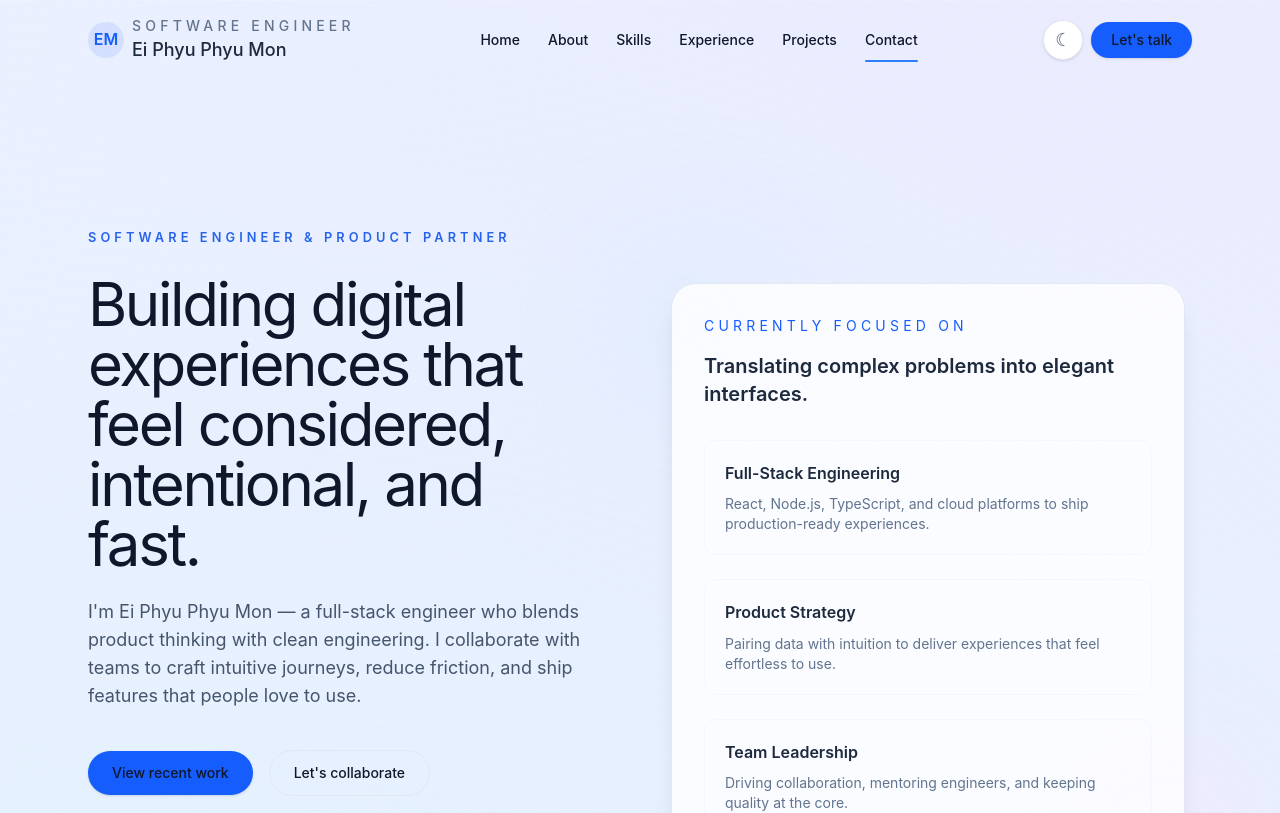
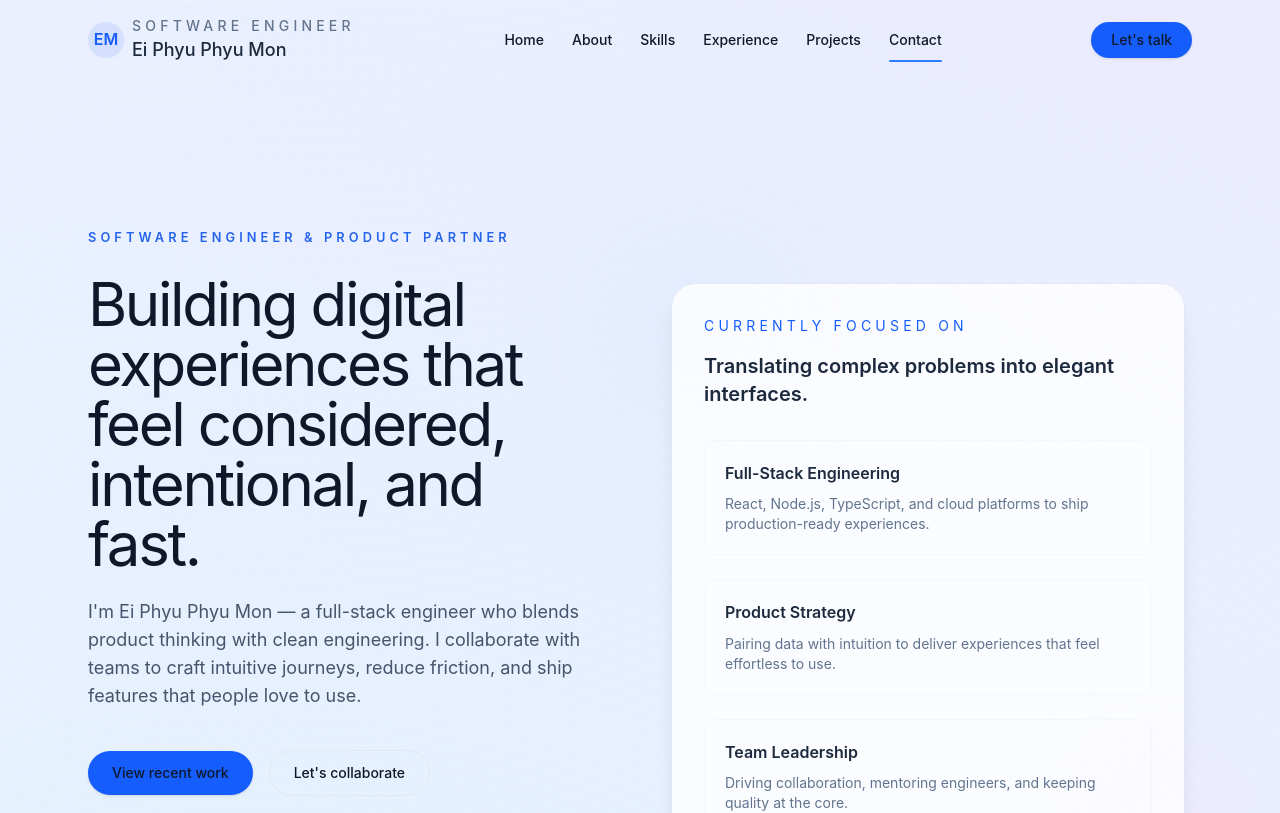
Before and after one commit to eppm27/website, a React (Vite) app in the folder my-portfolio/: page / in a window 1280 px wide. Shown: the top 813 px of the page. Built offline with nearby package versions, Linux system fonts and the light colour scheme.

Commit message:
removed theme switch features

```diff
--- a/my-portfolio/src/components/Navbar.jsx
+++ b/my-portfolio/src/components/Navbar.jsx
@@ -10,28 +10,10 @@ const sections = [
   { name: "contact", label: "Contact" },
 ];
 
-const lightTheme = "winter";
-const darkTheme = "business";
-
 const Navbar = () => {
-  const prefersDark =
-    typeof window !== "undefined" &&
-    window.matchMedia &&
-    window.matchMedia("(prefers-color-scheme: dark)").matches;
-
-  const [theme, setTheme] = useState(() => {
-    if (typeof window === "undefined") return "light";
-    return localStorage.getItem("theme") || (prefersDark ? "dark" : "light");
-  });
   const [activeSection, setActiveSection] = useState("home");
   const [isScrolled, setIsScrolled] = useState(false);
   const [isMenuOpen, setIsMenuOpen] = useState(false);
-
-  useEffect(() => {
-    const nextTheme = theme === "dark" ? darkTheme : lightTheme;
-    document.documentElement.setAttribute("data-theme", nextTheme);
-    localStorage.setItem("theme", theme);
-  }, [theme]);
 
   useEffect(() => {
     const handleScroll = () => setIsScrolled(window.scrollY > 16);
@@ -46,8 +28,6 @@ const Navbar = () => {
     window.addEventListener("resize", closeOnResize);
     return () => window.removeEventListener("resize", closeOnResize);
   }, [isMenuOpen]);
-
-  const toggleTheme = () => setTheme(theme === "light" ? "dark" : "light");
 
   const navLinkClasses = (name) =>
     `relative px-3 py-2 text-sm font-medium transition-colors duration-200 hover:text-blue-600 focus-visible:outline-none focus-visible:ring-2 focus-visible:ring-blue-200 ${
@@ -103,17 +83,6 @@ const Navbar = () => {
         </div>
 
         <div className="flex items-center gap-2">
-          <button
-            onClick={toggleTheme}
-            aria-label="Toggle theme"
-            className="flex h-10 w-10 items-center justify-center rounded-full border border-slate-200 bg-white text-slate-600 shadow-sm transition hover:border-blue-200 hover:text-blue-600"
-          >
-            {theme === "light" ? (
-              <span className="text-lg">☾</span>
-            ) : (
-              <span className="text-lg">☀︎</span>
-            )}
-          </button>
           <Link
             to="contact"
             smooth
```
